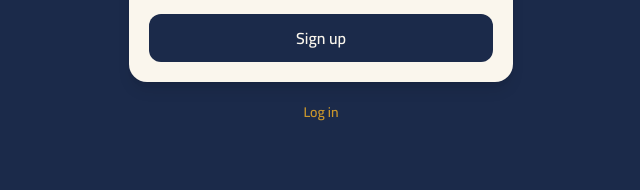
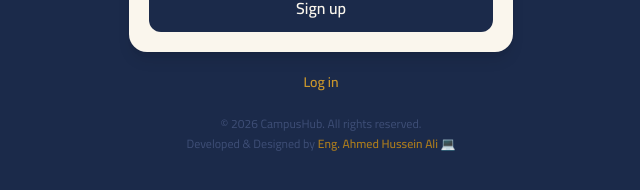
Before and after one commit to ahmedmry547-crypto/campus-hub, a React (Vite) app: page /signup in a window 1280 px wide. Shown: the part 578-768 px from the top of the page, without its empty margins (319-959 px from the left). Built offline with nearby package versions, Linux system fonts and the light colour scheme; no server answers.

Commit message:
Finalize multi-language developer copyright on Profile, Login, and Signup pages

```diff
--- a/src/pages/Login.jsx
+++ b/src/pages/Login.jsx
@@ -5,7 +5,7 @@ import { useLang } from '../context/LangContext'
 
 export default function Login() {
   const { signIn } = useAuth()
-  const { t } = useLang()
+  const { t, lang } = useLang()
   const navigate = useNavigate()
   const [email, setEmail] = useState('')
   const [password, setPassword] = useState('')
@@ -50,6 +50,22 @@ export default function Login() {
           <Link to="/signup" className="text-brass font-semibold">{t('signup')}</Link>
         </p>
       </div>
+      <div className="text-center mt-6 text-xs text-ink-400 dark:text-gray-400">
+        <p>
+          © {new Date().getFullYear()} CampusHub. {lang === 'ar' ? 'جميع الحقوق محفوظة.' : 'All rights reserved.'}
+        </p>
+        <p className="mt-1">
+          {lang === 'ar' ? (
+            <>
+              تطوير وبرمجة <span className="font-semibold text-brass-dark dark:text-amber-300">المهندس أحمد حسين علي</span> 💻
+            </>
+          ) : (
+            <>
+              Developed & Designed by <span className="font-semibold text-brass-dark dark:text-amber-300">Eng. Ahmed Hussein Ali</span> 💻
+            </>
+          )}
+        </p>
+      </div>
     </div>
   )
 }
--- a/src/pages/Profile.jsx
+++ b/src/pages/Profile.jsx
@@ -9,7 +9,7 @@ const YEARS = ['Year 1', 'Year 2', 'Year 3', 'Year 4']
 
 export default function Profile() {
   const { profile, isAdmin, signOut, updateAcademicYear } = useAuth()
-  const { t } = useLang()
+  const { t, lang } = useLang()
   const navigate = useNavigate()
 
   async function handleLogout() {
@@ -66,6 +66,23 @@ export default function Profile() {
         </Link>
       </div>
 
+      <div className="text-center mt-8 pb-4 text-xs text-ink-400 dark:text-gray-400">
+        <p>
+          © {new Date().getFullYear()} CampusHub. {lang === 'ar' ? 'جميع الحقوق محفوظة.' : 'All rights reserved.'}
+        </p>
+        <p className="mt-1">
+          {lang === 'ar' ? (
+            <>
+              تطوير وبرمجة <span className="font-semibold text-brass-dark dark:text-amber-300">المهندس أحمد حسين علي</span> 💻
+            </>
+          ) : (
+            <>
+              Developed & Designed by <span className="font-semibold text-brass-dark dark:text-amber-300">Eng. Ahmed Hussein Ali</span> 💻
+            </>
+          )}
+        </p>
+      </div>
+
       <BottomNav />
     </div>
   )
--- a/src/pages/Signup.jsx
+++ b/src/pages/Signup.jsx
@@ -8,7 +8,7 @@ const YEARS = ['Year 1', 'Year 2', 'Year 3', 'Year 4']
 
 export default function Signup() {
   const { signUp } = useAuth()
-  const { t } = useLang()
+  const { t, lang } = useLang()
   const navigate = useNavigate()
   const [name, setName] = useState('')
   const [email, setEmail] = useState('')
@@ -64,6 +64,22 @@ export default function Signup() {
         <p className="text-center text-parchment/70 text-sm mt-5">
           <Link to="/login" className="text-brass font-semibold">{t('login')}</Link>
         </p>
+        <div className="text-center mt-6 text-xs text-ink-400 dark:text-gray-400">
+          <p>
+            © {new Date().getFullYear()} CampusHub. {lang === 'ar' ? 'جميع الحقوق محفوظة.' : 'All rights reserved.'}
+          </p>
+          <p className="mt-1">
+            {lang === 'ar' ? (
+              <>
+                تطوير وبرمجة <span className="font-semibold text-brass-dark dark:text-amber-300">المهندس أحمد حسين علي</span> 💻
+              </>
+            ) : (
+              <>
+                Developed & Designed by <span className="font-semibold text-brass-dark dark:text-amber-300">Eng. Ahmed Hussein Ali</span> 💻
+              </>
+            )}
+          </p>
+        </div>
       </div>
     </div>
   )
```
